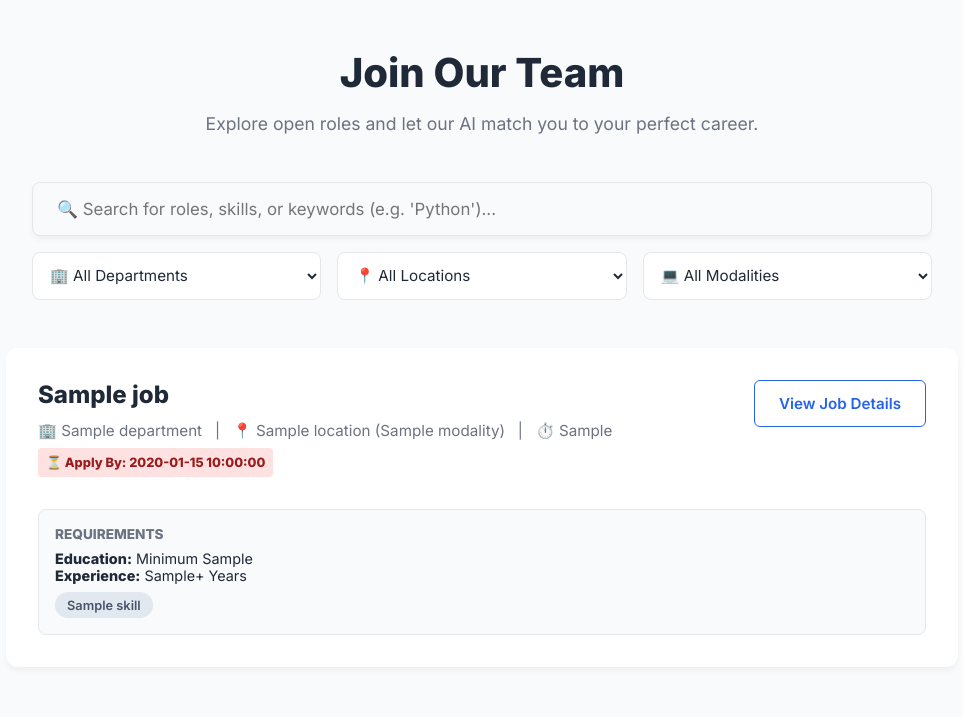
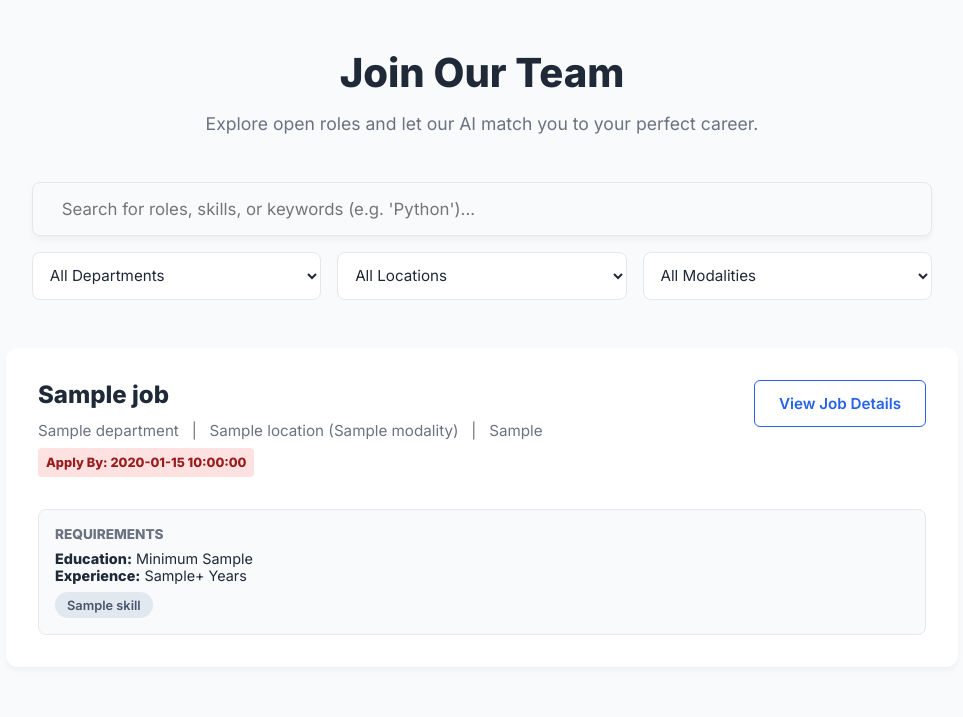
Before and after one commit to HaiderIjaz5/hrvision, a Flask app: template templates/job_board.html in a window 1280 px wide. Shown: the part 174-891 px from the top of the page, without its empty margins (158-1121 px from the left). Run offline with Flask 3, Linux system fonts and the light colour scheme; the template is opened without the code that fills it: most values are stand-ins (such as "Sample title", 1, 10 or a date in 2020); one stand-in notice (Sample message) is shown; some libraries are stand-ins or nearby versions.

Commit message:
updated candidted saved data route

```diff
--- a/templates/candidate_dashboard.html
+++ b/templates/candidate_dashboard.html
@@ -50,8 +50,8 @@
     </header>
 
     <div class="tabs-container">
-        <button class="tab-btn active" onclick="switchTab('tab-apps', this)">📄 My Applications</button>
-        <button class="tab-btn" onclick="switchTab('tab-saved', this)">🔖 Saved Jobs</button>
+        <button class="tab-btn active" onclick="switchTab('tab-apps', this)">My Applications</button>
+        <button class="tab-btn" onclick="switchTab('tab-saved', this)">Saved Jobs</button>
     </div>
 
     <div id="tab-apps" class="tab-pane active">
@@ -126,7 +126,7 @@
             <div class="card" style="padding: 1.5rem; display: flex; justify-content: space-between; align-items: center; margin-bottom: 1rem;">
                 <div>
                     <h3 style="color: var(--primary-color); margin-bottom: 0.25rem;">{{ job.job_title }}</h3>
-                    <p style="color: var(--text-muted); font-size: 0.9rem;">🏢 {{ job.department }} &nbsp; | &nbsp; 📍 {{ job.location }}</p>
+                    <p style="color: var(--text-muted); font-size: 0.9rem;">{{ job.department }} &nbsp; | &nbsp; {{ job.location }}</p>
                 </div>
                 <a href="{{ url_for('candidate.job_details', job_id=job._id) }}" class="btn btn-primary btn-sm" style="padding: 0.5rem 1rem;">View Job Details</a>
             </div>
--- a/templates/job_board.html
+++ b/templates/job_board.html
@@ -12,18 +12,18 @@
     {% set locations = jobs | map(attribute='location') | reject('none') | unique | list %}
 
     <div style="max-width: 900px; margin: 0 auto 3rem auto; display: flex; flex-direction: column; gap: 1rem;">
-        <input type="text" id="jobSearch" class="search-input" placeholder="🔍 Search for roles, skills, or keywords (e.g. 'Python')..." style="width: 100%; padding: 1rem 1.5rem; border-radius: 8px; border: 1px solid var(--border-color); font-size: 1.05rem; box-shadow: 0 4px 6px -1px rgba(0,0,0,0.05);">
+        <input type="text" id="jobSearch" class="search-input" placeholder=" Search for roles, skills, or keywords (e.g. 'Python')..." style="width: 100%; padding: 1rem 1.5rem; border-radius: 8px; border: 1px solid var(--border-color); font-size: 1.05rem; box-shadow: 0 4px 6px -1px rgba(0,0,0,0.05);">
 
         <div style="display: flex; gap: 1rem; flex-wrap: wrap;">
             <select id="filterDept" style="flex: 1; padding: 0.8rem; border-radius: 8px; border: 1px solid var(--border-color); background-color: white; font-size: 0.95rem; color: var(--text-main);">
-                <option value="">🏢 All Departments</option>
+                <option value=""> All Departments</option>
                 {% for dept in departments %}
                     <option value="{{ dept }}">{{ dept }}</option>
                 {% endfor %}
             </select>
 
             <select id="filterLocation" style="flex: 1; padding: 0.8rem; border-radius: 8px; border: 1px solid var(--border-color); background-color: white; font-size: 0.95rem; color: var(--text-main);">
-                <option value="">📍 All Locations</option>
+                <option value=""> All Locations</option>
                 {% for loc in locations %}
                     {% if loc and loc != 'Not Specified' %}
                         <option value="{{ loc }}">{{ loc }}</option>
@@ -32,7 +32,7 @@
             </select>
 
             <select id="filterModality" style="flex: 1; padding: 0.8rem; border-radius: 8px; border: 1px solid var(--border-color); background-color: white; font-size: 0.95rem; color: var(--text-main);">
-                <option value="">💻 All Modalities</option>
+                <option value=""> All Modalities</option>
                 <option value="On-site">On-site</option>
                 <option value="Hybrid">Hybrid</option>
                 <option value="Remote">Remote</option>
@@ -47,12 +47,12 @@
                 <div>
                     <h2 style="color: var(--text-main); margin-bottom: 0.5rem;" class="job-title">{{ job.job_title }}</h2>
                     <p style="color: var(--text-muted); font-size: 0.95rem; margin-bottom: 1rem; line-height: 1.8;">
-                        🏢 <span class="job-dept">{{ job.department }}</span> &nbsp; | &nbsp; 📍 {{ job.location }} ({{ job.modality }}) &nbsp; | &nbsp; ⏱️ {{ job.employment_type }} <br>
+                        <span class="job-dept">{{ job.department }}</span> &nbsp; | &nbsp;  {{ job.location }} ({{ job.modality }}) &nbsp; | &nbsp;  {{ job.employment_type }} <br>
 
 
                         {% if job.deadline %}
                             <span style="display: inline-block; margin-left: 0rem; margin-top: 0.2rem; padding: 0.2rem 0.5rem; background-color: #fee2e2; border-radius: 4px; font-size: 0.8rem; color: #991b1b; font-weight: bold;">
-                                ⏳ Apply By: {{ job.deadline }}
+                                 Apply By: {{ job.deadline }}
                             </span>
                         {% endif %}
                     </p>
@@ -62,7 +62,7 @@
                     {% if session.get('role') == 'candidate' %}
                         {% set is_saved = job._id | string in saved_job_ids %}
                         <button onclick="toggleSaveJob('{{ job._id }}', this)" class="btn" style="padding: 0.8rem 1rem; border-radius: 6px; font-weight: 600; transition: all 0.2s; background-color: {% if is_saved %}#eff6ff{% else %}var(--card-bg){% endif %}; color: {% if is_saved %}var(--primary-color){% else %}var(--text-muted){% endif %}; border: 1px solid {% if is_saved %}var(--primary-color){% else %}var(--border-color){% endif %};" title="Save Job">
-                            <span class="bookmark-icon">{% if is_saved %}🔖 Saved{% else %}🔖 Save{% endif %}</span>
+                            <span class="bookmark-icon">{% if is_saved %} Saved{% else %}Save{% endif %}</span>
                         </button>
                     {% endif %}
 
@@ -156,12 +156,12 @@
                     btnElement.style.backgroundColor = '#eff6ff';
                     btnElement.style.color = 'var(--primary-color)';
                     btnElement.style.borderColor = 'var(--primary-color)';
-                    btnElement.querySelector('.bookmark-icon').innerText = '🔖 Saved';
+                    btnElement.querySelector('.bookmark-icon').innerText = 'Saved';
                 } else {
                     btnElement.style.backgroundColor = 'var(--card-bg)';
                     btnElement.style.color = 'var(--text-muted)';
                     btnElement.style.borderColor = 'var(--border-color)';
-                    btnElement.querySelector('.bookmark-icon').innerText = '🔖 Save';
+                    btnElement.querySelector('.bookmark-icon').innerText = 'Save';
                 }
             }
         }).catch(error => console.error('Error:', error));
```
Also changed, not shown: routes/candidate.py (+11 -4 lines), templates/candidate_settings.html (+0 -12 lines), templates/job_details.html (+6 -6 lines).
